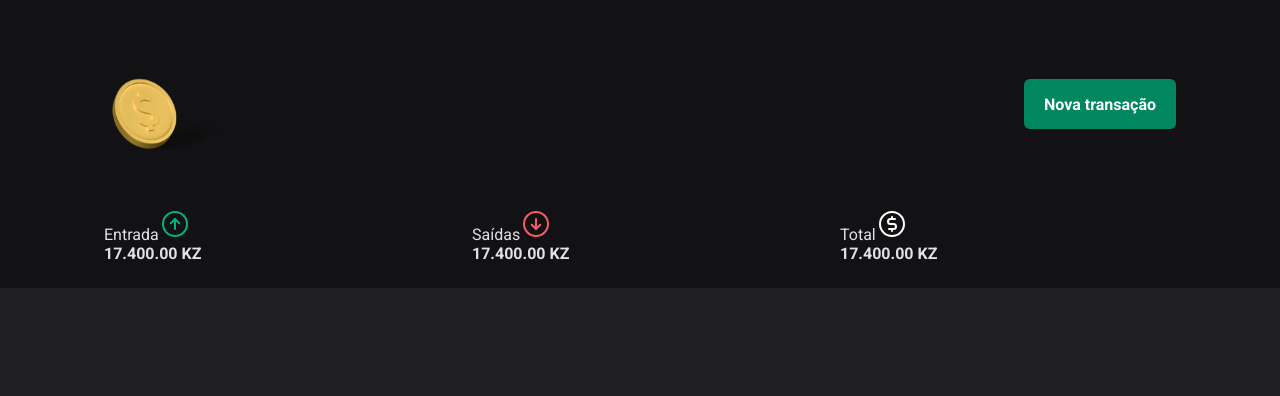
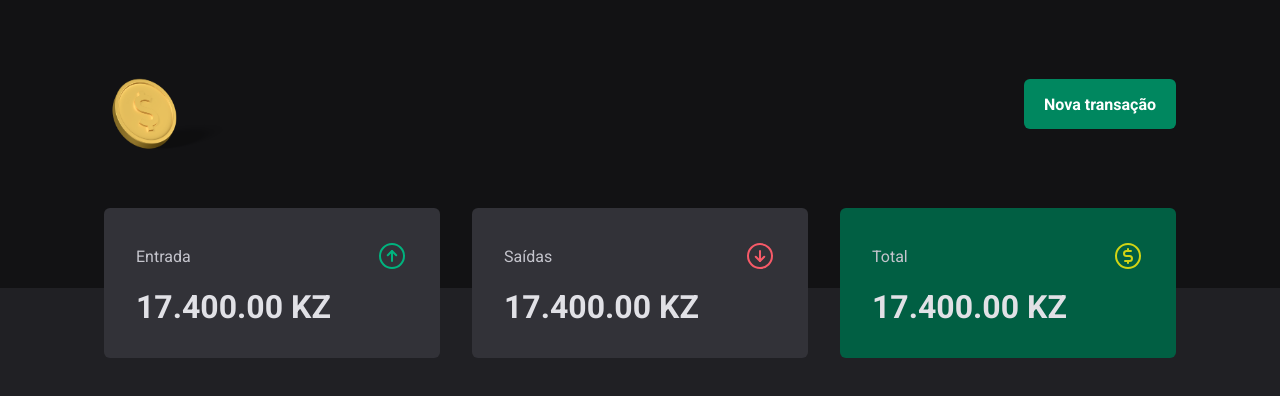
Before and after one commit to romeucajamba/Transacacoes, a React (Vite) app in the folder transacoes/: page / in a window 1280 px wide. Shown: the top 396 px of the page. Built offline with nearby package versions, Linux system fonts and the light colour scheme.

Commit message:
estilização do cards

```diff
--- a/transacoes/index.html
+++ b/transacoes/index.html
@@ -2,7 +2,7 @@
 <html lang="en">
   <head>
     <meta charset="UTF-8" />
-    <link rel="icon" type="image/svg+xml" href="/vite.svg" />
+    <link rel="icon" type="image/svg+xml" href="/src/assets/img-49.png" />
     <meta name="viewport" content="width=device-width, initial-scale=1.0" />
     <link rel="preconnect" href="https://fonts.googleapis.com">
     <link rel="preconnect" href="https://fonts.gstatic.com" crossorigin>
--- a/transacoes/src/components/summary/Summary.tsx
+++ b/transacoes/src/components/summary/Summary.tsx
@@ -1,33 +1,33 @@
-import {SummaryContainer} from './styles';
+import {SummaryContainer, SummaryCard} from './styles';
 import {ArrowCircleUp, ArrowCircleDown, CurrencyCircleDollar} from 'phosphor-react';
 
 
 export function Summary(){
     return(
         <SummaryContainer>
-            <div>
+            <SummaryCard>
                 <header>
                     <span>Entrada</span>
                     <ArrowCircleUp size={32} color='#00b37e'/>
                 </header>
                 <strong>17.400.00 KZ</strong>
-            </div>
+            </SummaryCard>
 
-            <div>
+            <SummaryCard>
                 <header>
                     <span>Saídas</span>
                     <ArrowCircleDown size={32} color='#f75a68'/>
                 </header>
                 <strong>17.400.00 KZ</strong>
-            </div>
+            </SummaryCard>
 
-            <div>
+            <SummaryCard variant='green'>
                 <header>
                     <span>Total</span>
-                    <CurrencyCircleDollar size={32} color='#fff'/>
+                    <CurrencyCircleDollar size={32} color='#d1d414'/>
                 </header>
                 <strong>17.400.00 KZ</strong>
-            </div>
+            </SummaryCard>
         </SummaryContainer>
     )
 }
--- a/transacoes/src/components/summary/styles.ts
+++ b/transacoes/src/components/summary/styles.ts
@@ -1,4 +1,4 @@
-import styled from 'styled-components';
+import styled, { css } from 'styled-components';
 
 export const SummaryContainer = styled.section`
     width: 100%;
@@ -11,3 +11,30 @@ export const SummaryContainer = styled.section`
     gap: 2rem;
     margin-top: -5rem;
 `;
+
+interface SummaryCardProps {
+    variant?: 'green'
+}
+
+export const SummaryCard = styled.div<SummaryCardProps>`
+    background: ${props => props.theme['gray-600']};
+    border-radius: 6px;
+    padding: 2rem;
+
+    header{
+        display: flex;
+        align-items: center;
+        justify-content: space-between;
+        color: ${props => props.theme['gray-300']};
+    }
+
+    strong{
+        display: block;
+        margin-top: 1rem;
+        font-size: 2rem;
+    }
+
+    ${props => props.variant == 'green' && css`
+        background: ${props.theme['green-700']};
+    `}
+`;
```
